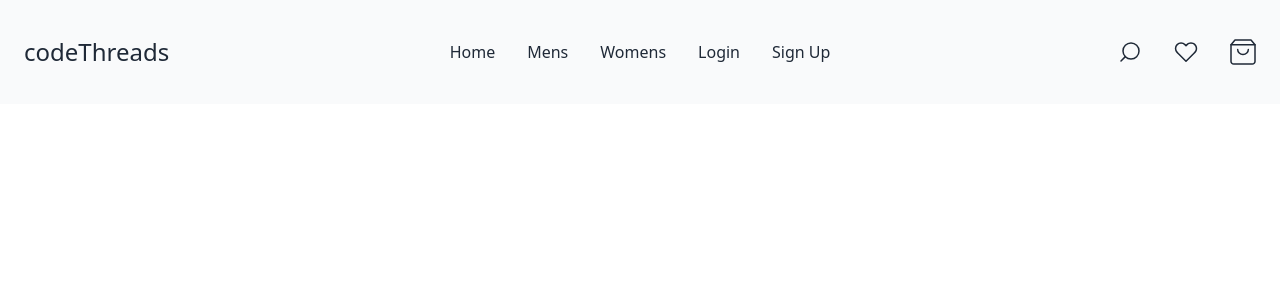
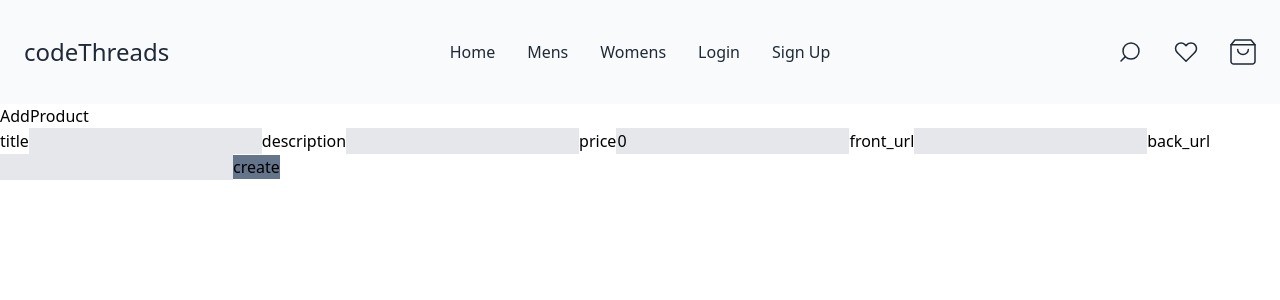
Before and after one commit to CodeThreads-FSA-VP-AM/CodeThreads, a React (Create React App) app: page /addproduct in a window 1280 px wide. Shown: the top 300 px of the page. Built offline with nearby package versions, Linux system fonts and the light colour scheme.

Commit message:
frontend component added for creating a product /addproduct, had to change db and api syntax to get working

```diff
--- a/api/products.js
+++ b/api/products.js
@@ -23,7 +23,7 @@ productRouter.post("/add", async (req, res, next) => {
     if (product) {
       res.send({
         product: product,
-        message: "New Product Added Successfully",
+        message: `New Product: [${product.title}] Added Successfully`,
       });
     }
   } catch (error) {
@@ -43,6 +43,8 @@ productRouter.patch("/edit/:productId", async (req, res, next) => {
       title,
       description,
       price,
+      front_url,
+      back_url,
     });
     if (updateProduct) {
       res.send({
--- a/src/api/api.tsx
+++ b/src/api/api.tsx
@@ -1,5 +1,5 @@
-const APIURL = 'http://localhost:4000/api';
-import { Product } from '../components/Interfaces';
+const APIURL = "http://localhost:4000/api";
+import { Product, ProductCreate } from "../components/Interfaces";
 
 //POST register user
 type Register = {
@@ -10,9 +10,9 @@ type Register = {
 export const fetchRegister = async (data: Register): Promise<any> => {
   const { username, password, email } = data;
   const res = await fetch(`${APIURL}/users/register`, {
-    method: 'POST',
+    method: "POST",
     headers: {
-      'Content-Type': 'application/json',
+      "Content-Type": "application/json",
     },
     body: JSON.stringify({
       username: `${username}`,
@@ -33,9 +33,9 @@ type Login = {
 export const fetchLogin = async (data: Login): Promise<any> => {
   const { username, password } = data;
   const res = await fetch(`${APIURL}/users/login`, {
-    method: 'POST',
+    method: "POST",
     headers: {
-      'Content-Type': 'application/json',
+      "Content-Type": "application/json",
     },
     body: JSON.stringify({
       username: `${username}`,
@@ -57,18 +57,20 @@ export const fetchProducts = async (): Promise<Product[]> => {
 };
 
 // create product
-export const fetchCreateProduct = async (data: Product): Promise<any> => {
+export const fetchCreateProduct = async (data: ProductCreate): Promise<any> => {
   try {
-    const { title, description, price } = data;
+    const { title, description, price, front_url, back_url } = data;
     const res = await fetch(`${APIURL}/products/add`, {
-      method: 'POST',
+      method: "POST",
       headers: {
-        'Content-Type': 'application/json',
+        "Content-Type": "application/json",
       },
       body: JSON.stringify({
         title: `${title}`,
         description: `${description}`,
         price: `${price}`,
+        front_url: `${front_url}`,
+        back_url: `${back_url}`,
       }),
     });
 
@@ -84,9 +86,9 @@ export const fetchEditProduct = async (data: Product): Promise<any> => {
   try {
     const { id: productId, title, description, price } = data;
     const res = await fetch(`${APIURL}/products/edit/${productId}`, {
-      method: 'PATCH',
+      method: "PATCH",
       headers: {
-        'Content-Type': 'application/json',
+        "Content-Type": "application/json",
       },
       body: JSON.stringify({
         title: `${title}`,
@@ -152,9 +154,9 @@ export const createOrder = async (data: Order) => {
   const { product_id, quantity, token } = data;
   console.log(data);
   const res = await fetch(`${APIURL}/orders/add`, {
-    method: 'POST',
+    method: "POST",
     headers: {
-      'Content-Type': 'application/json',
+      "Content-Type": "application/json",
       Authorization: `Bearer ${token}`,
     },
     body: JSON.stringify({
@@ -171,7 +173,7 @@ export const createOrder = async (data: Order) => {
 export const fetchOrder = async () => {
   const res = await fetch(`${APIURL}/orders/`, {
     headers: {
-      'Content-Type': 'application/json',
+      "Content-Type": "application/json",
     },
   });
   const json = await res.json();
--- /dev/null
+++ b/src/components/AddProduct.tsx
@@ -0,0 +1,52 @@
+import React, { useState } from "react";
+import { fetchCreateProduct } from "../api/api";
+
+type Props = {
+  title: string;
+  description: string;
+  price: number;
+  front_url: string;
+  back_url: string;
+};
+
+const AddProduct: React.FC = () => {
+  const [title, setTitle] = useState("");
+  const [description, setDescription] = useState("");
+  const [price, setPrice] = useState(0);
+  const [front_url, setFront_url] = useState("");
+  const [back_url, setBack_url] = useState("");
+
+  const handleCreate: React.FormEventHandler<HTMLFormElement> = async (e) => {
+    console.log("triggered");
+    e.preventDefault();
+    const data: Props = { title, description, price, front_url, back_url };
+    console.log(data);
+    const create = await fetchCreateProduct(data);
+    console.log({ create });
+  };
+
+  return (
+    <div>
+      <h1>AddProduct</h1>
+
+      <form onSubmit={handleCreate}>
+        <label>title</label>
+        <input className="bg-gray-200 border" type="text" value={title} onChange={(e) => setTitle(e.target.value)} required />
+        <label>description</label>
+        <input className="bg-gray-200 border" type="text" value={description} onChange={(e) => setDescription(e.target.value)} required />
+        <label>price</label>
+        <input className="bg-gray-200 border" type="number" value={price} onChange={(e) => setPrice(e.target.valueAsNumber)} />
+        <label>front_url</label>
+        <input className="bg-gray-200 border" type="text" value={front_url} onChange={(e) => setFront_url(e.target.value)} required />
+        <label>back_url</label>
+        <input className="bg-gray-200 border" type="text" value={back_url} onChange={(e) => setBack_url(e.target.value)} required />
+
+        <button className="bg-slate-500" type="submit">
+          create
+        </button>
+      </form>
+    </div>
+  );
+};
+
+export default AddProduct;
--- a/src/components/App.tsx
+++ b/src/components/App.tsx
@@ -11,11 +11,12 @@ import Register from "./Register";
 import Products from "./Products";
 import SingleView from "./SingleView";
 import Orders from "./Orders";
+import AddProduct from "./AddProduct";
 
 const App: React.FC = () => {
   const [APIHealth, setAPIHealth] = useState("");
   const [productId, setProductId] = useState(0);
-  const [quantity, setQuantity] = useState(0)
+  const [quantity, setQuantity] = useState(0);
 
   // useEffect(() => {
   //   // follow this pattern inside your useEffect calls:
@@ -42,15 +43,10 @@ const App: React.FC = () => {
           <Routes>
             <Route path="/register" element={<Register />} />
             <Route path="/login" element={<Login />} />
-            <Route
-              path="/products"
-              element={<Products setProductId={setProductId} />}
-            />
-            <Route
-              path="singleview"
-              element={<SingleView productId={productId} quantity={quantity} />}
-            />
+            <Route path="/products" element={<Products setProductId={setProductId} />} />
+            <Route path="singleview" element={<SingleView productId={productId} quantity={quantity} />} />
             <Route path="/orders" element={<Orders />} />
+            <Route path="/addproduct" element={<AddProduct />} />
           </Routes>
         </div>
       </Router>
```
Also changed, not shown: db/init_db.js (+5 -9 lines), db/models/products.js (+6 -6 lines), src/components/Interfaces.ts (+10 -0 lines).
